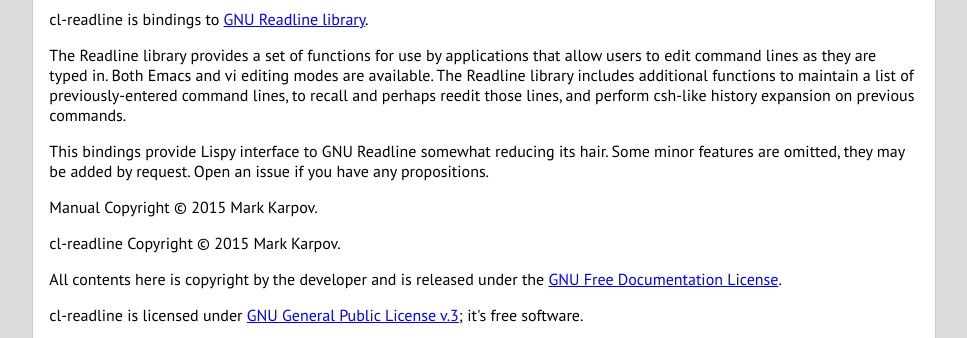
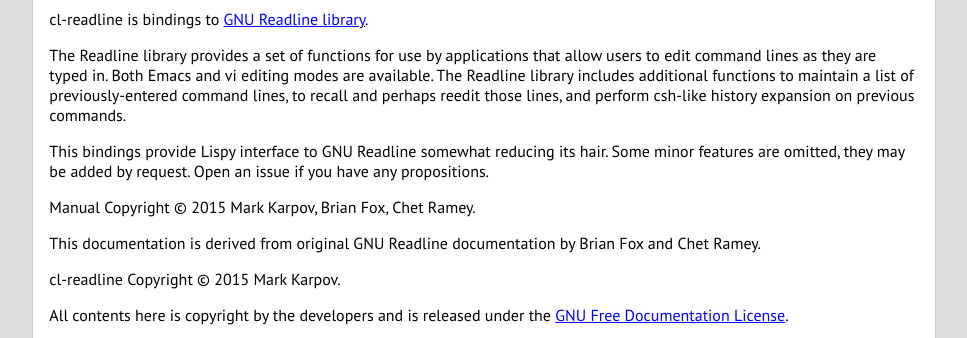
Before and after one commit to vindarel/cl-readline, a plain HTML site: page doc/index.html in a window 1280 px wide. Shown: the part 609-947 px from the top of the page, without its empty margins (156-1123 px from the left). Drawn offline with Linux system fonts and the light colour scheme.

Commit message:
added info about authors of original GNU Readline documentation

```diff
--- a/doc/index.html
+++ b/doc/index.html
@@ -54,11 +54,13 @@
     <p>This bindings provide Lispy interface to GNU Readline somewhat
       reducing its hair. Some minor features are omitted, they may be added
       by request. Open an issue if you have any propositions.</p>
-    <p>Manual Copyright &copy; 2015 Mark Karpov.</p>
+    <p>Manual Copyright &copy; 2015 Mark Karpov, Brian Fox, Chet Ramey.</p>
+    <p>This documentation is derived from original GNU Readline
+      documentation by Brian Fox and Chet Ramey.</p>
     <p>cl-readline Copyright &copy; 2015 Mark Karpov.</p>
-    <p>All contents here is copyright by the developer and is released under
-      the <a href="http://www.gnu.org/copyleft/fdl.html"> GNU Free
-        Documentation License</a>.</p>
+    <p>All contents here is copyright by the developers and is released
+      under the <a href="http://www.gnu.org/copyleft/fdl.html"> GNU Free
+      Documentation License</a>.</p>
     <p>cl-readline is licensed
       under <a href="http://www.gnu.org/copyleft/gpl.html">GNU General
         Public License v.3</a>; it's free software.</p>
```
